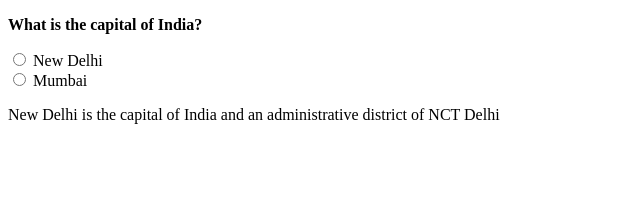
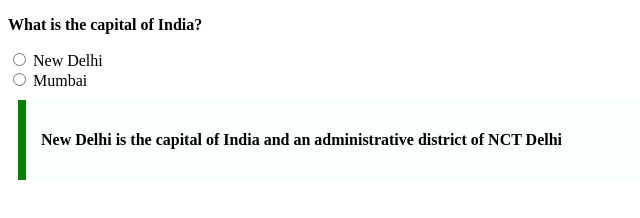
Before and after one commit to acciojob/trivia-ganeshardlkar, a website: page main.html in a window 1280 px wide. Shown: the whole page, without its empty margins (0-640 px from the left). Drawn offline with Linux system fonts and the light colour scheme.

Commit message:
Update styles.css

```diff
--- a/styles.css
+++ b/styles.css
@@ -1,2 +1,10 @@
 
 /* Your CSS Code here. */
+div {
+    max-width: 600px;
+    margin: 10px;
+    padding: 15px;
+    border-left: 8px solid green;
+    background-color: #f8fffe;
+    font-weight: bold;
+}
```
